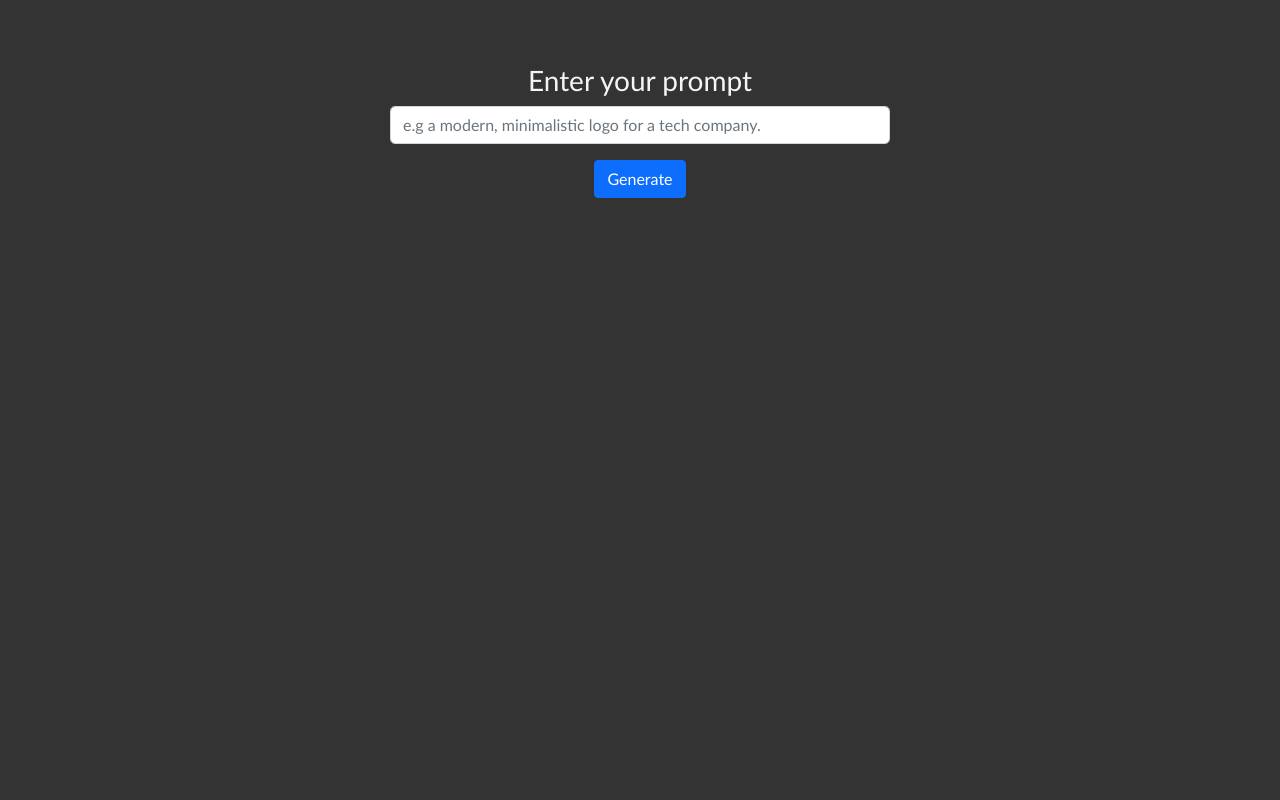
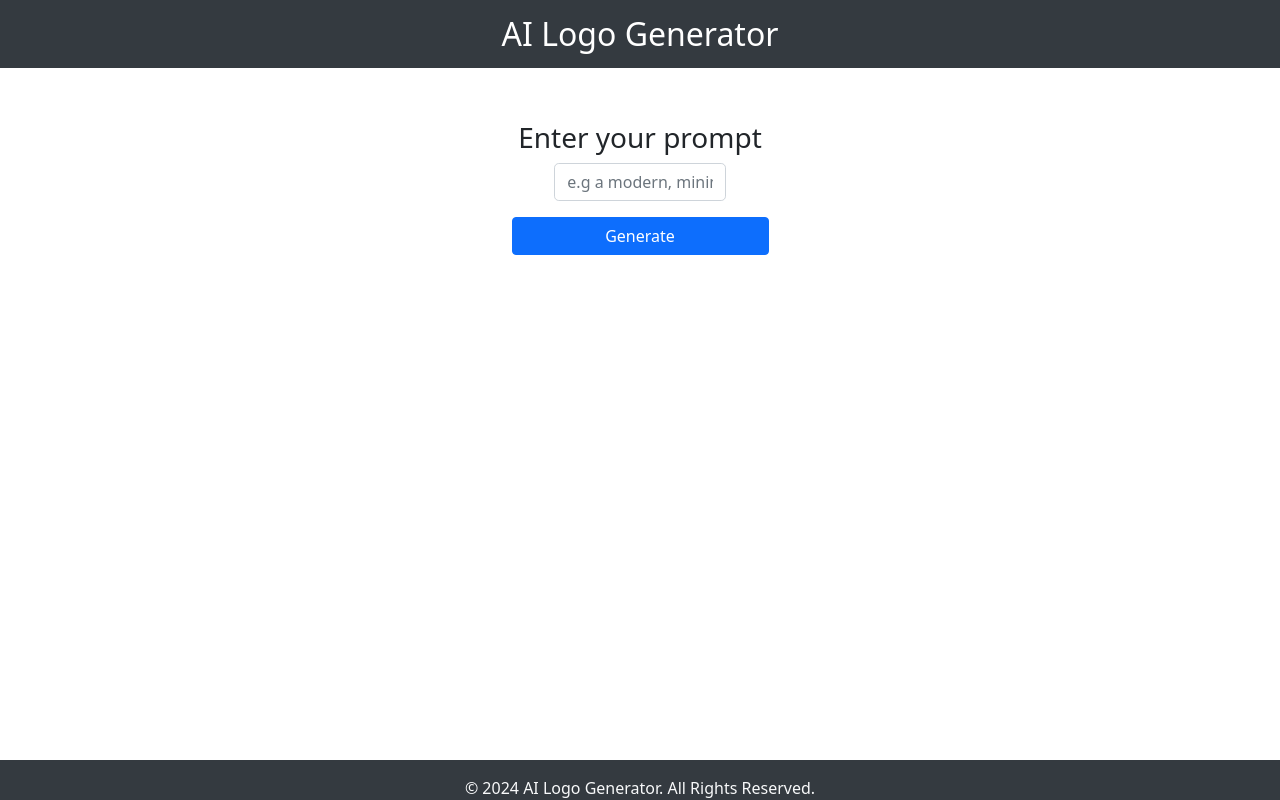
Before and after one commit to z1ppyyy/AI-Logo-Generator, a Flask app: page /logo in a window 1280 px wide. Run offline with Flask 3, Linux system fonts and the light colour scheme.

Commit message:
add new html files, update css

```diff
--- a/app.py
+++ b/app.py
@@ -4,7 +4,6 @@ from openai import OpenAI
 app = Flask(__name__)
 
 client = OpenAI(api_key='YOUR API KEY')
-
 
 @app.route('/')
 def index():
@@ -13,7 +12,7 @@ def index():
 @app.route('/logo', methods=['GET','POST'])
 def generate_image():
     if request.method == 'POST':
-        user_prompt = request.form.get('logo')
+        user_prompt = request.form['logo']
 
         response = client.images.generate(
             model="dall-e-3",
--- a/static/styles.css
+++ b/static/styles.css
@@ -1,25 +1,85 @@
-* {
-    background-color: #333333;
-    color: #F5F5F5;
-    font-family:'Gill Sans', 'Gill Sans MT', Calibri, 'Trebuchet MS', sans-serif;
+@import url('https://fonts.googleapis.com/css2?family=Libre+Baskerville:wght@400;700&display=swap');
+
+body {
+    font-family: 'Libre Baskerville', serif;
+    background-color: #f8f9fa;
+    color: #333;
+    margin: 0;
+    height: 100vh;
+    display: flex;
+    flex-direction: column;
+    justify-content: center; /* Center vertically */
+    align-items: center;     /* Center horizontally */
 }
 
-.image-container {
+.container {
     text-align: center;
-    padding-top: 20%;
-
+    display: flex;
+    flex-direction: column;
+    justify-content: center; /* Center vertically */
+    align-items: center;     /* Center horizontally */
+    min-height: 80vh;        /* Ensures the container doesn't overflow */
 }
 
-.logo-container {
-    text-align: center;
-    padding-top: 5%;
+input.form-control {
+    width: 100%;            /* Full width */
+    max-width: 700px;      /* Limit width */
+    margin: 0 auto;        /* Center it */
+    box-sizing: border-box; /* Ensure padding and border are included */
 }
 
-/* #input-box {
+.btn-primary {
+    background-color: #343a40;
+    border-color: #343a40;
+    width: 100%;           /* Full width */
+    max-width: 700px;     /* Limit width */
+    box-sizing: border-box; /* Ensure padding and border are included */
+}
+
+.header {
+    background-color: #343a40;
+    color: #f8f9fa;
     width: 100%;
-    font-size:14pt;
-} */
+    padding: 10px 0;
+    text-align: center;
+    position: fixed;
+    top: 0;
+    z-index: 1000;
+}
 
-.prompt {
-    padding-top: 1%;
+.logo {
+    text-decoration: none;
+    color: rgb(255, 255, 255);
+    font-size: xx-large;
 }
+
+footer {
+    position: fixed;
+    bottom: 0;
+    width: 100%;
+    height: 5%;
+    background-color: #343a40;
+    color: #f8f9fa;
+    text-align: center;
+    padding: 10px 0;
+}
+
+#logo-message {
+    display: none;
+    font-size: 20px;
+    margin-top: 20px;
+}
+
+#prompt-and-image {
+    display: flex;
+    flex-direction: column;
+    align-items: center;
+    justify-content: center;
+    min-height: 400px;
+}
+
+img {
+    max-width: 100%;  /* Make sure the image is responsive */
+    height: auto;     /* Maintain aspect ratio */
+    max-height: 80vh; /* Prevent the image from pushing content out of view */
+}
--- a/templates/base.html
+++ b/templates/base.html
@@ -11,7 +11,12 @@
     <link href="https://cdn.jsdelivr.net/npm/bootstrap@5.0.2/dist/css/bootstrap.min.css" rel="stylesheet" integrity="sha384-EVSTQN3/azprG1Anm3QDgpJLIm9Nao0Yz1ztcQTwFspd3yD65VohhpuuCOmLASjC" crossorigin="anonymous">
 </head>
 <body>
+    {% include 'header.html' %}
     {% block body %} {% endblock %}
 </body>
 
+<footer class="text-center py-3 mt-auto" style="background-color: #343a40; color: #f8f9fa;">
+    <p>&copy; 2024 AI Logo Generator. All Rights Reserved.</p>
+</footer>
+
 </html>
--- /dev/null
+++ b/templates/header.html
@@ -0,0 +1,3 @@
+<header class="header">
+    <a href="/" class="logo">AI Logo Generator</a>
+</header>
--- a/templates/logo.html
+++ b/templates/logo.html
@@ -3,20 +3,28 @@
 {% block title %}Logo Generation{% endblock %}
 
 {% block body %}
+<div class="container">
+    <form action="/logo" method="post" id="logo-form" class="text-center">
+        <h3><label for="input-box">Enter your prompt</label></h3>
+        <div class="col-md-8 mx-auto custom-div text-center">
+            <input type="text" class="form-control rounded-3 mb-3" id="input-box" name="logo" placeholder="e.g a modern, minimalistic logo for a tech company." style="width: 100%; max-width: 700px;">
+        </div>
+        <input type="submit" class="btn btn-primary mb-4" value="Generate">
+    </form>
 
-<div class="logo-container d-flex flex-column align-items-center">
-    <form action="/logo" method="post" class="text-center">
-        <h3><label for="input-box">Enter your prompt</label></h3>
-        <div class="col-md-8">
-            <input type="text" class="form-control rounded-3 mb-3" id="input-box" name="logo" placeholder="e.g a modern, minimalistic logo for a tech company." style="width: 500px;">
-        </div>
-        <input type="submit" class="btn btn-primary" value="Generate">
-    </form><br>
-
-    {% if image %}
-        <img src="{{image}}" alt="{{prompt}}" width="500" height="500" class="mt-4">
-        <h3 class="prompt">{{ prompt }}</h3>
-    {% endif %}
+    <div id="prompt-and-image">
+        {% if image %}
+            <h3>{{ prompt }}</h3>
+            <img src="{{ image }}" alt="{{ prompt }}" class="mt-4" style="max-width: 100%; height: auto;">
+        {% else %}
+            <p id="logo-message">Your logo coming soon...</p>
+        {% endif %}
+    </div>
 </div>
 
+<script>
+    document.getElementById('logo-form').addEventListener('submit', function() {
+        document.getElementById('logo-message').style.display = 'block';
+    });
+</script>
 {% endblock %}
```
Also changed, not shown: templates/index.html (+9 -4 lines).
